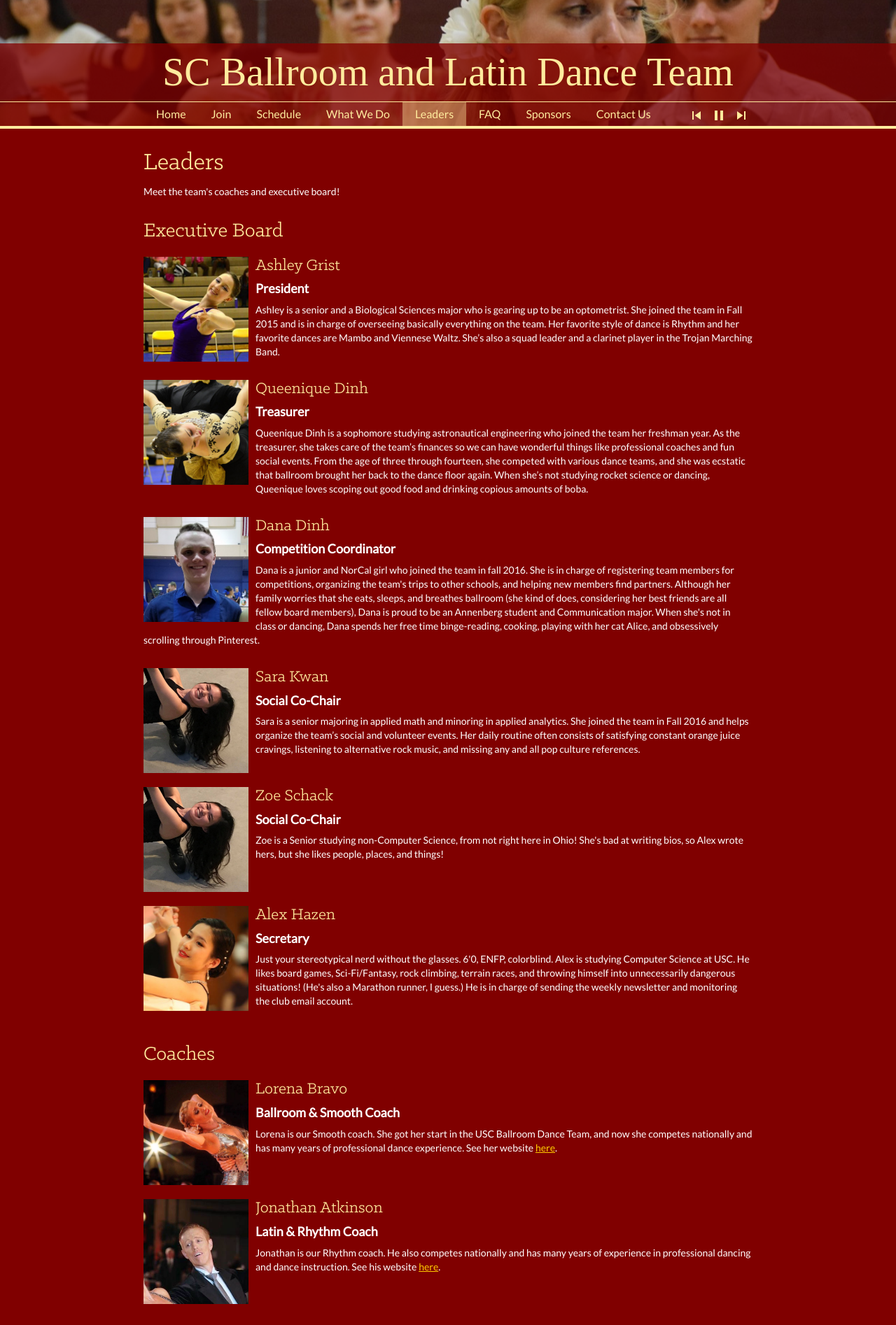
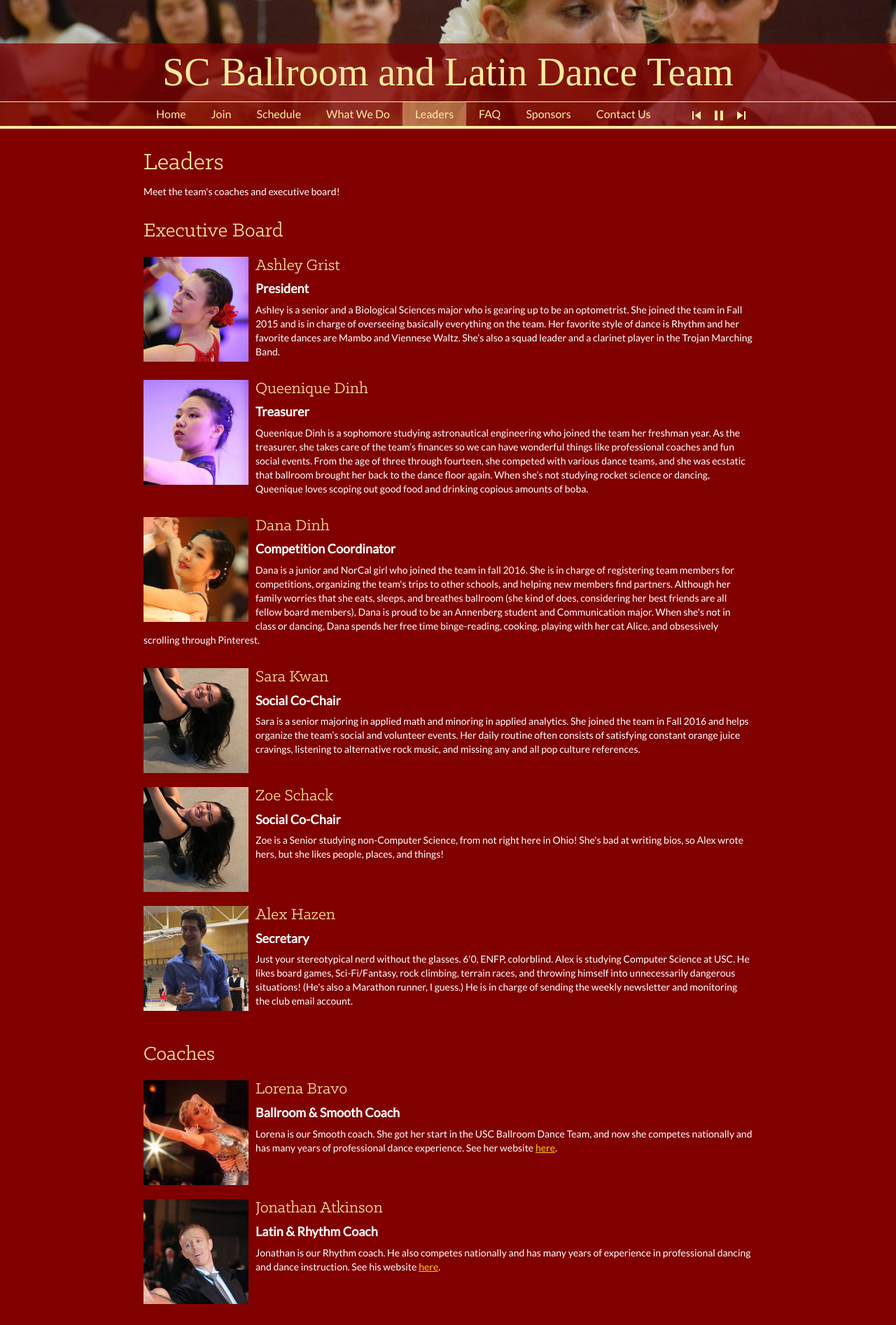
Before and after one commit to uscballroom/uscballroom.github.io, a Jekyll site: the page built from _pages/leaders.html, in a window 1280 px wide. Shown: the whole page at 70% size. Built offline with Jekyll 4.4.1, drawn with Linux system fonts in a browser that asks for light colours; some web fonts are replaced.

Commit message:
Leaders image changes
Pushed by Michael Perce
- Some errors might be present with duplicate file names

```diff
--- a/_pages/leaders.html
+++ b/_pages/leaders.html
@@ -21,15 +21,15 @@ leaders:
   board:
     - name: Ashley Grist
       position: President
-      image_file: Erin.jpg
+      image_file: Ashley.jpg
       description: <p>Ashley is a senior and a Biological Sciences major who is gearing up to be an optometrist. She joined the team in Fall 2015 and is in charge of overseeing basically everything on the team. Her favorite style of dance is Rhythm and her favorite dances are Mambo and Viennese Waltz. She’s also a squad leader and a clarinet player in the Trojan Marching Band.</p>
     - name: Queenique Dinh
       position: Treasurer
-      image_file: Katy.jpg
+      image_file: Queenique.jpg
       description: <p>Queenique Dinh is a sophomore studying astronautical engineering who joined the team her freshman year. As the treasurer, she takes care of the team’s finances so we can have wonderful things like professional coaches and fun social events. From the age of three through fourteen, she competed with various dance teams, and she was ecstatic that ballroom brought her back to the dance floor again. When she’s not studying rocket science or dancing, Queenique loves scoping out good food and drinking copious amounts of boba.</p>
     - name: Dana Dinh
       position: Competition Coordinator
-      image_file: Mark.jpg
+      image_file: Dana.jpg
       description: <p>Dana is a junior and NorCal girl who joined the team in fall 2016. She is in charge of registering team members for competitions, organizing the team's trips to other schools, and helping new members find partners. Although her family worries that she eats, sleeps, and breathes ballroom (she kind of does, considering her best friends are all fellow board members), Dana is proud to be an Annenberg student and Communication major. When she's not in class or dancing, Dana spends her free time binge-reading, cooking, playing with her cat Alice, and obsessively scrolling through Pinterest.</p>
     - name: Sara Kwan
       position: Social Co-Chair
@@ -41,7 +41,7 @@ leaders:
       description: <p>Zoe is a Senior studying non-Computer Science, from not right here in Ohio! She's bad at writing bios, so Alex wrote hers, but she likes people, places, and things!</p>
     - name: Alex Hazen
       position: Secretary
-      image_file: Dana.jpg
+      image_file: Alex.jpg
       description: <p>Just your stereotypical nerd without the glasses. 6'0, ENFP, colorblind. Alex is studying Computer Science at USC. He likes board games, Sci-Fi/Fantasy, rock climbing, terrain races, and throwing himself into unnecessarily dangerous situations! (He's also a Marathon runner, I guess.) He is in charge of sending the weekly newsletter and monitoring the club email account.</p>
   coaches:
     - name: Lorena Bravo
```
